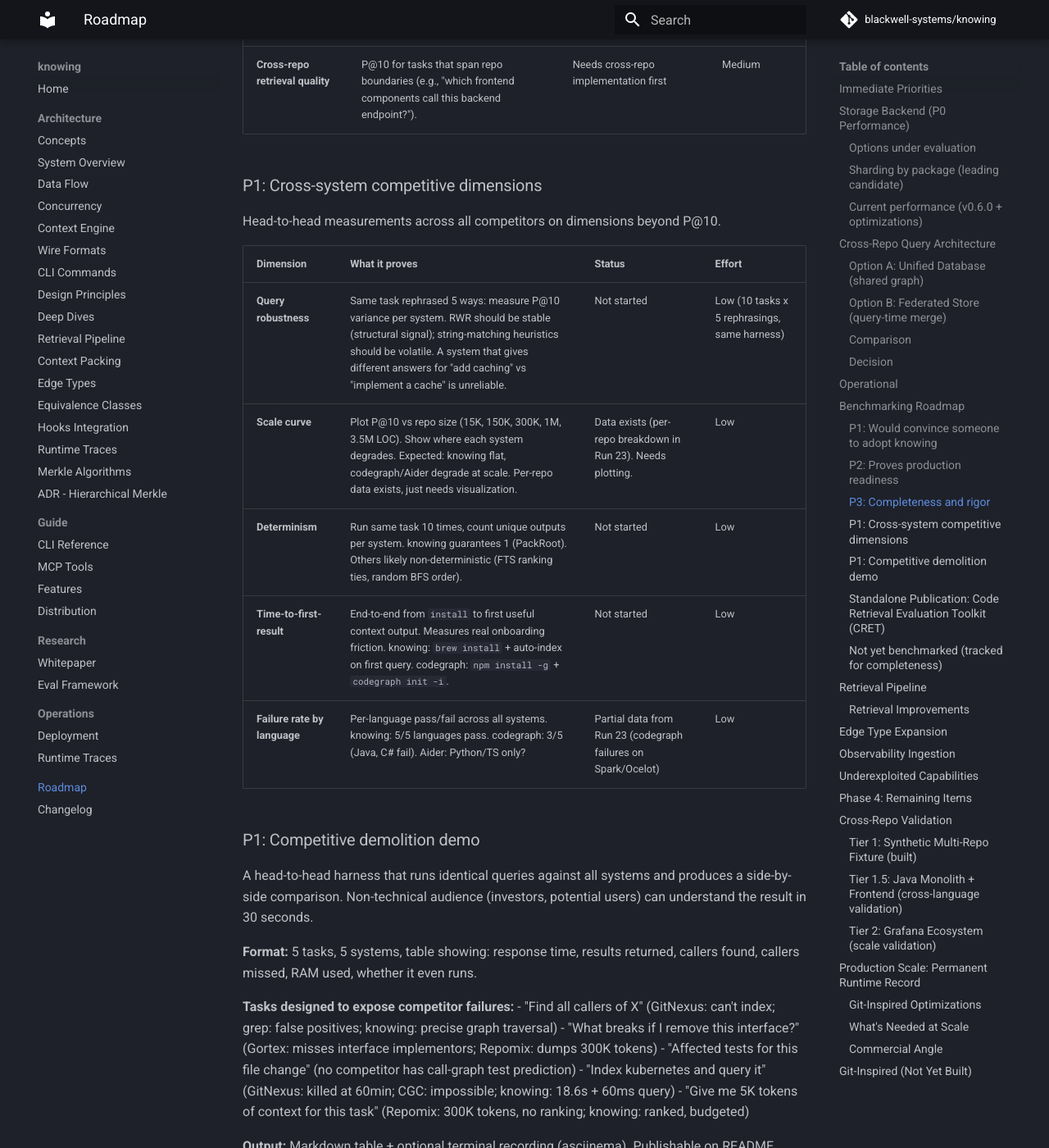
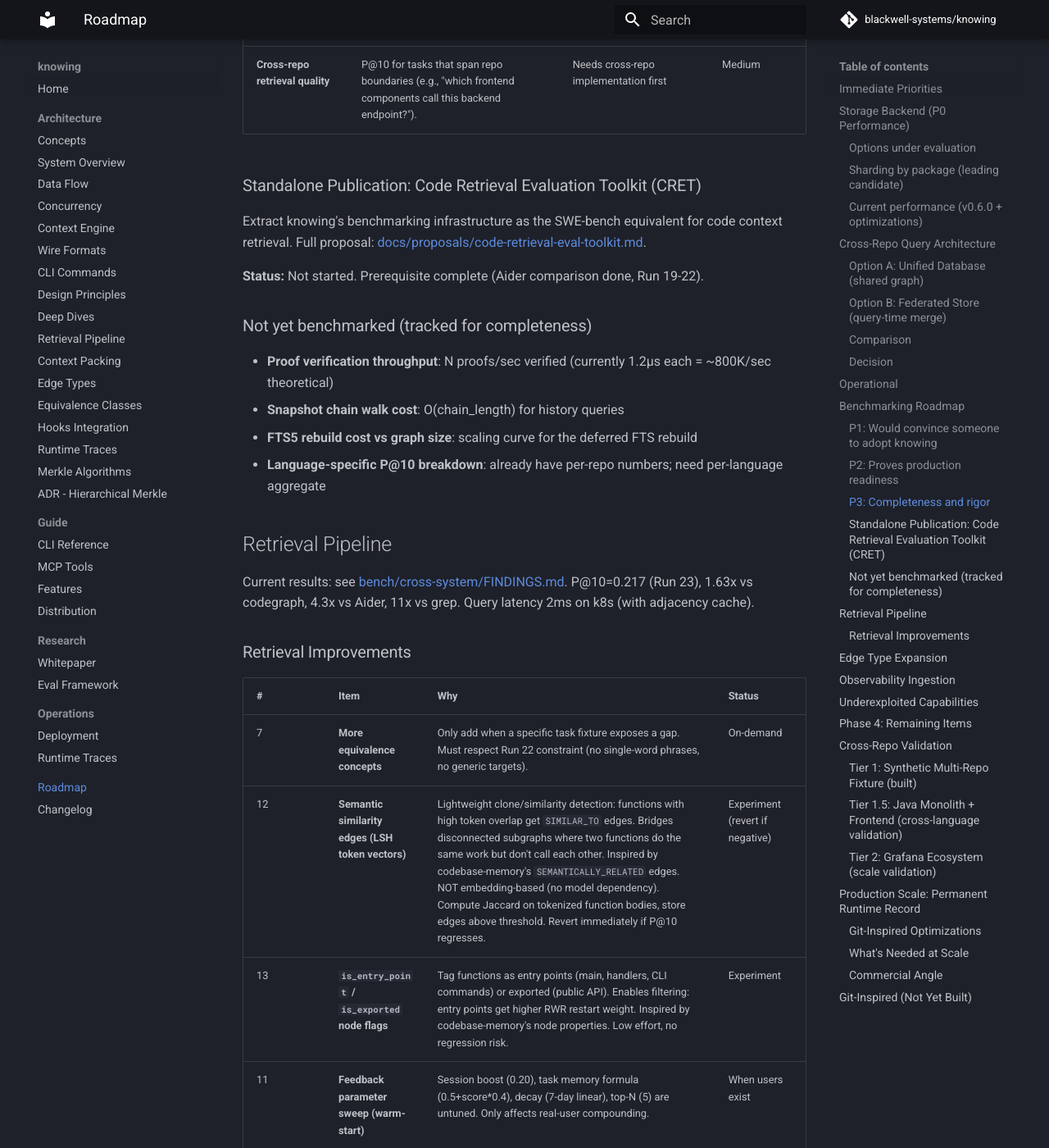
Before and after one commit to blackwell-systems/knowing, an MkDocs documentation site: the page built from docs/roadmap.md, in a window 1280 px wide and 1400 px high, scrolled down 6174 px. Shown: the whole window at 82% size. Built offline with MkDocs 1.6.1 and Material for MkDocs 9.7.7, drawn with Linux system fonts in a browser that asks for light colours; comment, search, counter and statistics services are not loaded; some of the changed text lies outside the part shown.

Commit message:
docs: remove completed P1 competitive dimensions + demolition demo from roadmap

```diff
--- a/docs/roadmap.md
+++ b/docs/roadmap.md
@@ -168,35 +168,6 @@ Current status: per-repo isolation (no cross-repo queries). First real user who
 | **Concurrent query performance** | 100 parallel `context_for_task` calls on a 100K-edge graph. Measure throughput (queries/sec), latency degradation, and WAL checkpoint behavior. | Not started | Medium |
 | **Cross-repo retrieval quality** | P@10 for tasks that span repo boundaries (e.g., "which frontend components call this backend endpoint?"). | Needs cross-repo implementation first | Medium |
 
-### P1: Cross-system competitive dimensions
-
-Head-to-head measurements across all competitors on dimensions beyond P@10.
-
-| Dimension | What it proves | Status | Effort |
-|-----------|---------------|--------|--------|
-| **Query robustness** | Same task rephrased 5 ways: measure P@10 variance per system. RWR should be stable (structural signal); string-matching heuristics should be volatile. A system that gives different answers for "add caching" vs "implement a cache" is unreliable. | Not started | Low (10 tasks x 5 rephrasings, same harness) |
-| **Scale curve** | Plot P@10 vs repo size (15K, 150K, 300K, 1M, 3.5M LOC). Show where each system degrades. Expected: knowing flat, codegraph/Aider degrade at scale. Per-repo data exists, just needs visualization. | Data exists (per-repo breakdown in Run 23). Needs plotting. | Low |
-| **Determinism** | Run same task 10 times, count unique outputs per system. knowing guarantees 1 (PackRoot). Others likely non-deterministic (FTS ranking ties, random BFS order). | Not started | Low |
-| **Time-to-first-result** | End-to-end from `install` to first useful context output. Measures real onboarding friction. knowing: `brew install` + auto-index on first query. codegraph: `npm install -g` + `codegraph init -i`. | Not started | Low |
-| **Failure rate by language** | Per-language pass/fail across all systems. knowing: 5/5 languages pass. codegraph: 3/5 (Java, C# fail). Aider: Python/TS only? | Partial data from Run 23 (codegraph failures on Spark/Ocelot) | Low |
-
-### P1: Competitive demolition demo
-
-A head-to-head harness that runs identical queries against all systems and produces a side-by-side comparison. Non-technical audience (investors, potential users) can understand the result in 30 seconds.
-
-**Format:** 5 tasks, 5 systems, table showing: response time, results returned, callers found, callers missed, RAM used, whether it even runs.
-
-**Tasks designed to expose competitor failures:**
-- "Find all callers of X" (GitNexus: can't index; grep: false positives; knowing: precise graph traversal)
-- "What breaks if I remove this interface?" (Gortex: misses interface implementors; Repomix: dumps 300K tokens)
-- "Affected tests for this file change" (no competitor has call-graph test prediction)
-- "Index kubernetes and query it" (GitNexus: killed at 60min; CGC: impossible; knowing: 18.6s + 60ms query)
-- "Give me 5K tokens of context for this task" (Repomix: 300K tokens, no ranking; knowing: ranked, budgeted)
-
-**Output:** Markdown table + optional terminal recording (asciinema). Publishable on README, blog, Zenodo.
-
-**Status:** All competitive data collected. Needs packaging into polished demo format
-(markdown table + terminal recording) for publication.
 
 
 ### Standalone Publication: Code Retrieval Evaluation Toolkit (CRET)
```
